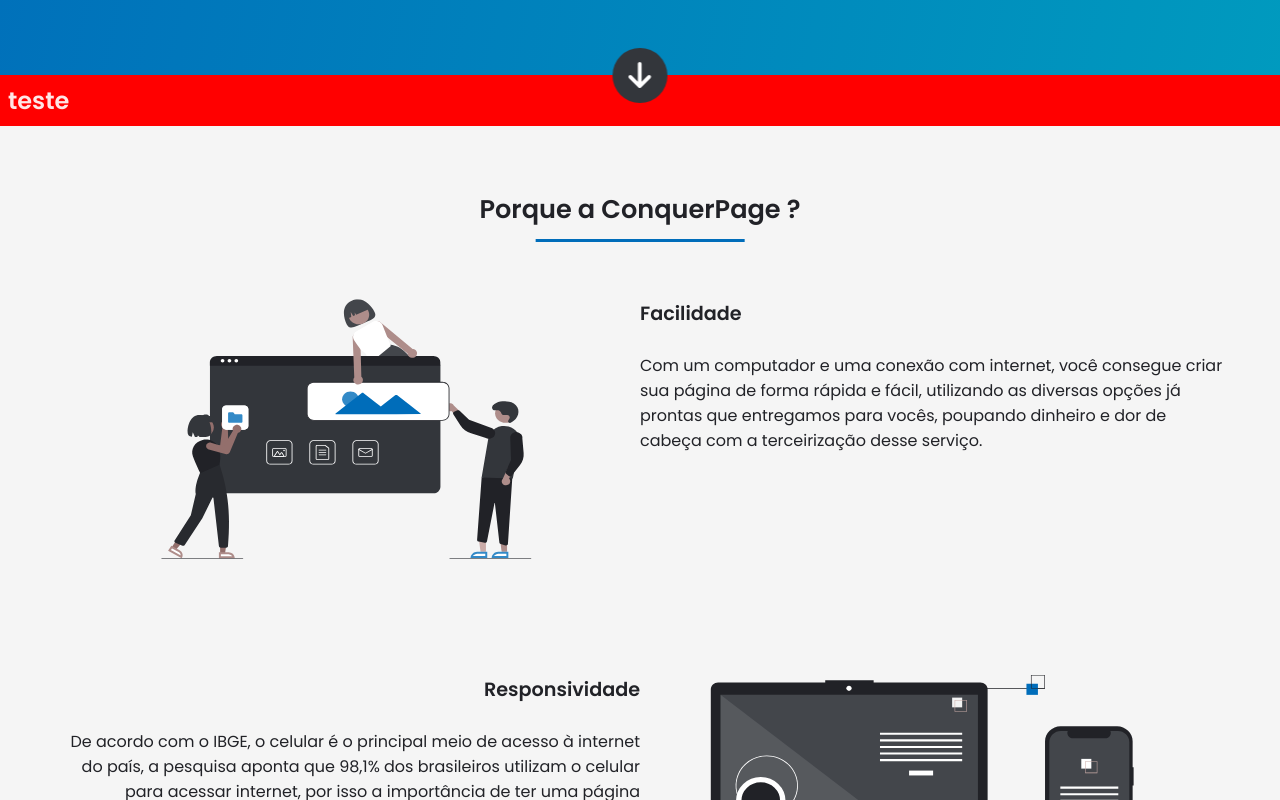
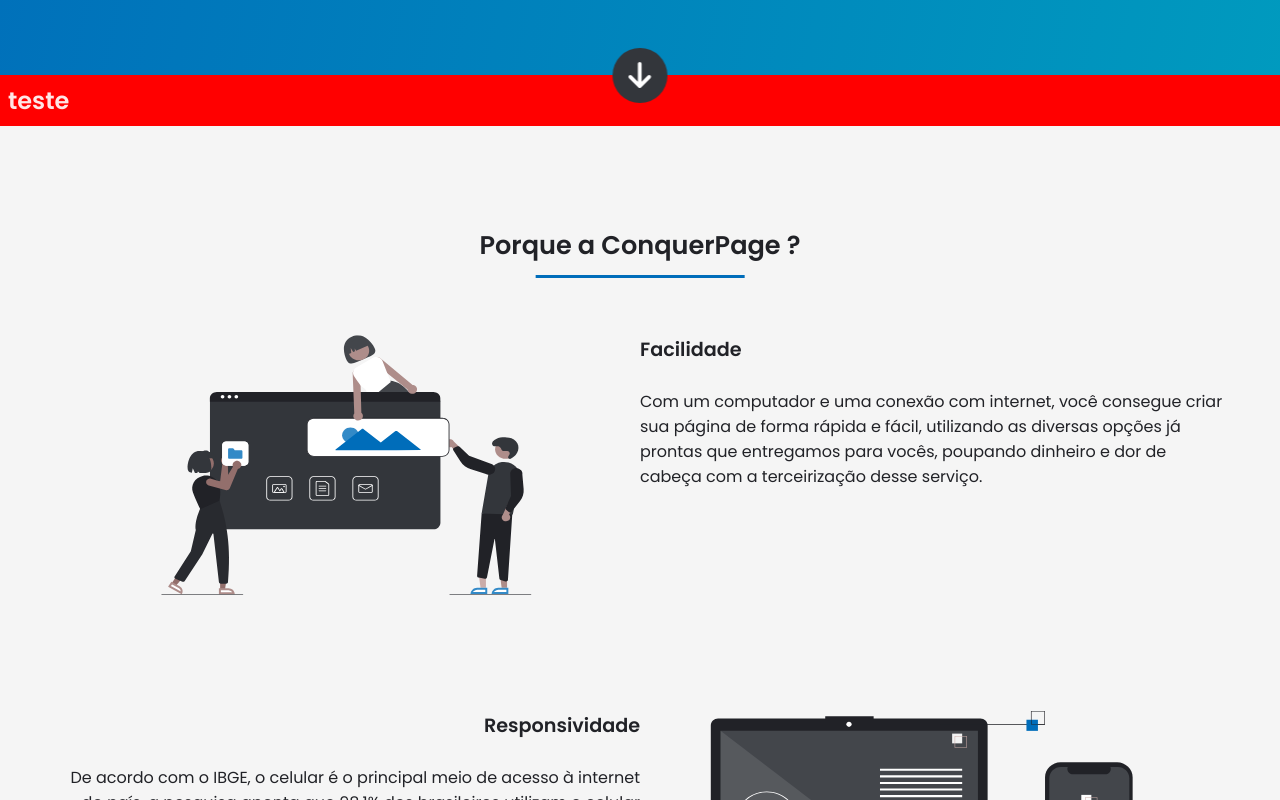
Before and after one commit to ConquerPage/landing-conquer-page, a Next.js app: page / in a window 1280 px wide. Shown: the part 620-1420 px from the top of the page. Built offline with nearby package versions, Linux system fonts and the light colour scheme.

Commit message:
fix padding

```diff
--- a/src/components/SectionWhyConquerPage/styles.ts
+++ b/src/components/SectionWhyConquerPage/styles.ts
@@ -4,7 +4,11 @@
 export const SectionContainer = styled.section`
   background-color: ${({ theme }) => theme.backgroundWhyConquerPage};
 
-  padding: 4rem 1rem;
+  padding: 2.5rem 1rem;
+
+  @media (min-width: 768px) {
+    padding: 6.25rem 1rem;
+  }
 `;
 
 export const ContentAni = styled(motion.div)`
```
